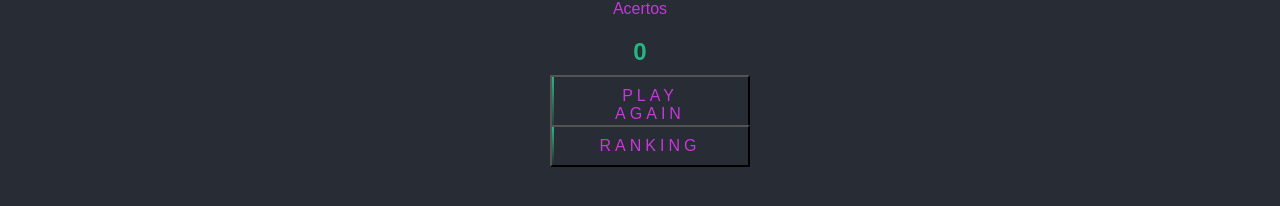
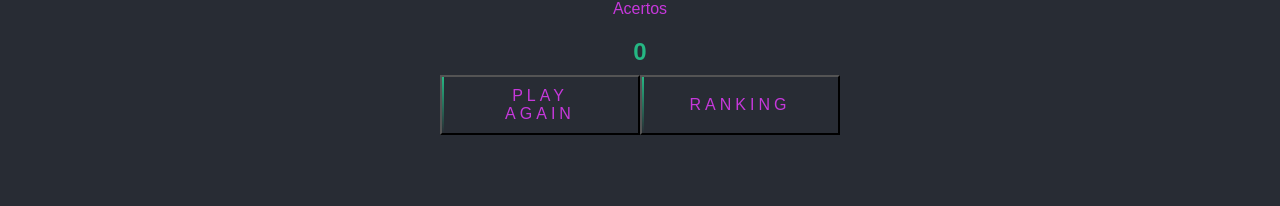
Before and after one commit to HiagoBriano/ProjetoTrivia, a React (Create React App) app: page /feedback in a window 1280 px wide. Shown: the part 508-714 px from the top of the page. Built offline with nearby package versions, Linux system fonts and the light colour scheme; a web font is replaced by a local one.

Commit message:
Refatorado css para alinhamento dos botoes feedback

```diff
--- a/src/pages/Feedback/Feedback.css
+++ b/src/pages/Feedback/Feedback.css
@@ -22,10 +22,15 @@
 
 /* Fonte do botão: https://codepen.io/soufiane-khalfaoui-hassani/pen/LYpPWda */
 
+.button-container {
+  display: flex;
+  justify-content: center;
+}
+
 .botao {
     background-color: #282C34;
     position: relative;
-    display: inline-block;
+    display: flexbox;
     padding: 10px 40px;
     color: #C638DB;
     font-size: 16px;
@@ -38,7 +43,6 @@
 
     width: 200px;
     margin-top: -10px;
-    margin-left: 550px;
     cursor: pointer;
   }
 
--- a/src/pages/Feedback/index.js
+++ b/src/pages/Feedback/index.js
@@ -56,7 +56,7 @@ class Feedback extends Component {
             </h2>
           </label>
         </section>
-        <section>
+        <section className="button-container">
           <button
             className="botao"
             type="button"
@@ -69,7 +69,6 @@ class Feedback extends Component {
             <span/>
             Play Again
           </button>
-        </section>
           <button
             className="botao"
             data-testid="btn-ranking"
@@ -82,6 +81,7 @@ class Feedback extends Component {
             <span/>
             Ranking
           </button>
+        </section>
       </div>
     );
   }
```
Lines whose indentation alone changed are shown as unchanged.
